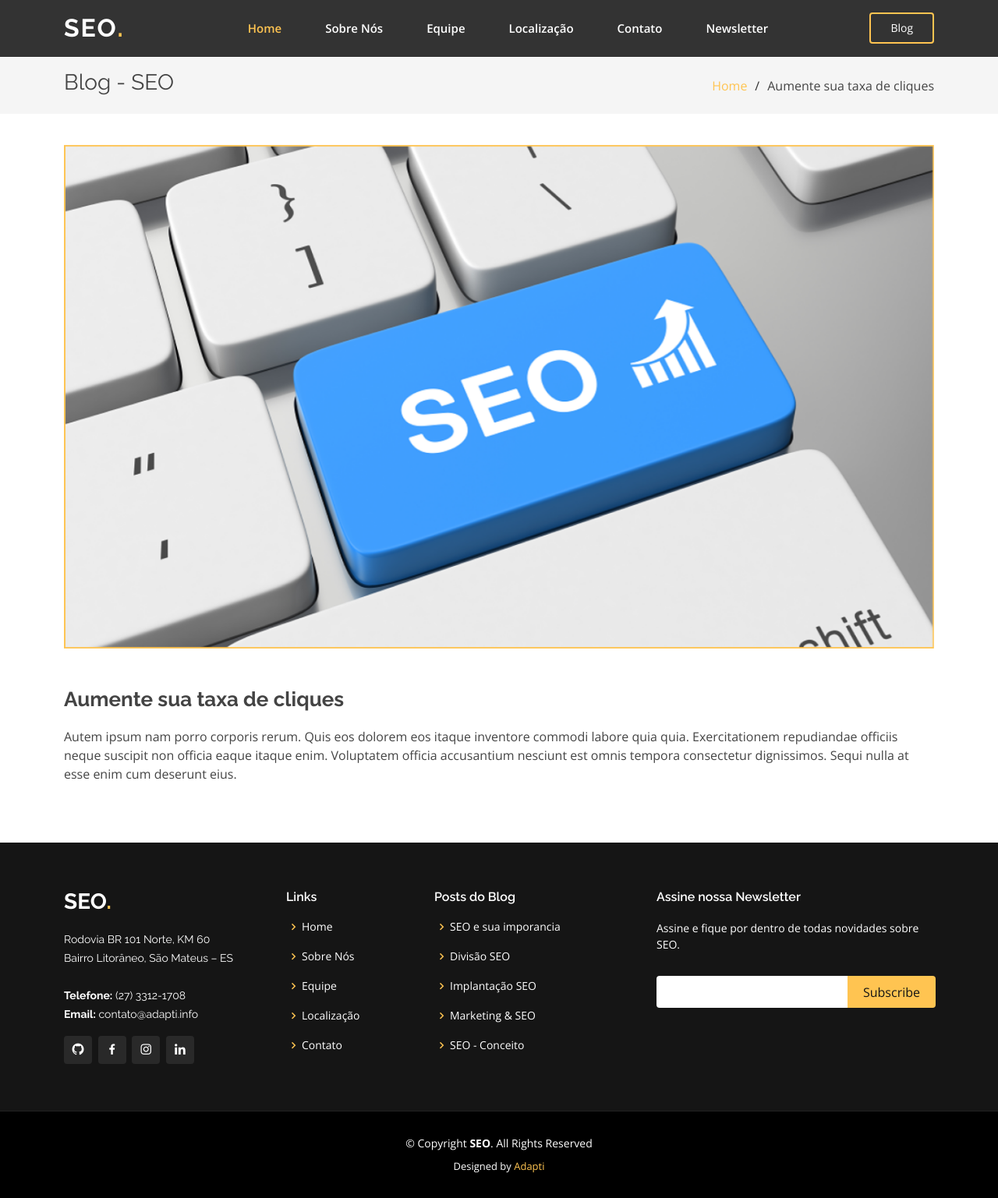
After one commit to hudsoncratz/seo-project, a Laravel app: page /blog2 in a window 1280 px wide. The commit adds this page. Shown: the whole page at 78% size. Run offline with Laravel 8, Linux system fonts and the light colour scheme.

Commit message:
Alterações - add page - blog 1 2 3

```diff
--- /dev/null
+++ b/resources/views/blog2.blade.php
@@ -0,0 +1,218 @@
+<!DOCTYPE html>
+<html lang="en">
+
+<head>
+  <meta charset="utf-8">
+  <meta content="width=device-width, initial-scale=1.0" name="viewport">
+
+  <title>SEO</title>
+  <meta content="Aprenda técnicas de SEO com os maiores nomes do mercado. Aumente o ranqueamento do seu site e faça seu CTR ir às alturas!" name="description">
+  <meta content="seo, ranqueamento, taxa de cliques, performance" name="keywords">
+
+  <!-- Favicons -->
+  <link href="assets/img/favicon.png" rel="icon">
+  <link href="assets/img/apple-touch-icon.png" rel="apple-touch-icon">
+
+  <!-- Google Fonts -->
+  <link href="https://fonts.googleapis.com/css?family=Open+Sans:300,300i,400,400i,600,600i,700,700i|Raleway:300,300i,400,400i,500,500i,600,600i,700,700i|Poppins:300,300i,400,400i,500,500i,600,600i,700,700i" rel="stylesheet">
+
+  <!-- Vendor CSS Files -->
+  <link href="assets/vendor/bootstrap/css/bootstrap.min.css" rel="stylesheet">
+  <link href="assets/vendor/icofont/icofont.min.css" rel="stylesheet">
+  <link href="assets/vendor/boxicons/css/boxicons.min.css" rel="stylesheet">
+  <link href="assets/vendor/owl.carousel/assets/owl.carousel.min.css" rel="stylesheet">
+  <link href="assets/vendor/venobox/venobox.css" rel="stylesheet">
+  <link href="assets/vendor/remixicon/remixicon.css" rel="stylesheet">
+  <link href="assets/vendor/aos/aos.css" rel="stylesheet">
+
+  <!-- Template Main CSS File -->
+  <link href="assets/css/style.css" rel="stylesheet">
+
+  <!-- =======================================================
+  * Template Name: Gp - v3.0.0
+  * Template URL: https://bootstrapmade.com/gp-free-multipurpose-html-bootstrap-template/
+  * Author: BootstrapMade.com
+  * License: https://bootstrapmade.com/license/
+  ======================================================== -->
+</head>
+
+<body>
+
+  <!-- ======= Header ======= -->
+  <header id="header" class="fixed-top header-inner-pages">
+    <div class="container d-flex align-items-center justify-content-between">
+
+      <h1 class="logo"><a href="index.html">SEO<span>.</span></a></h1>
+      <!-- Uncomment below if you prefer to use an image logo -->
+      <!-- <a href="index.html" class="logo"><img src="assets/img/logo.png" alt="" class="img-fluid"></a>-->
+
+      <nav class="nav-menu d-none d-lg-block">
+        <ul>
+          <li class="active"><a href="/">Home</a></li>
+          <li> </li>
+          <li><a href="#about">Sobre Nós</a></li> <!--#portifolio-->
+          <li> </li>
+          <li><a href="#team">Equipe</a></li> <!--#about-->
+          <li> </li>
+          <li><a href="#contact">Localização</a></li> <!-- #services-->
+          <li> </li>
+          <li><a href="#contact">Contato</a></li> <!--#portifolio  -->
+          <li> </li>
+          <li><a href="#footer">Newsletter</a></li> <!--#portifolio  -->
+      </nav><!-- .nav-menu -->
+
+      <a href="#services" class="get-started-btn scrollto">Blog</a>
+
+    </div>
+  </header><!-- End Header -->
+
+  <main id="main">
+
+    <!-- ======= Breadcrumbs ======= -->
+    <section id="breadcrumbs" class="breadcrumbs">
+      <div class="container">
+
+        <div class="d-flex justify-content-between align-items-center">
+          <h2>Blog - SEO</h2>
+          <ol>
+            <li><a href="index.html">Home</a></li>
+            <li>Aumente sua taxa de cliques</li>
+          </ol>
+        </div>
+
+      </div>
+    </section><!-- End Breadcrumbs -->
+
+    <!-- ======= Portfolio Details Section ======= -->
+    <section id="portfolio-details" class="portfolio-details">
+      <div class="container" data-aos="fade-up">
+
+        <div class="portfolio-details-container">
+
+          <div class="owl-carousel portfolio-details-carousel">
+            <img src="assets/img/portfolio/cliques.png" class="img-fluid" alt="">
+            <!--<img src="assets/img/portfolio/portfolio-details-2.jpg" class="img-fluid" alt="">
+            <img src="assets/img/portfolio/portfolio-details-3.jpg" class="img-fluid" alt="">
+            -->
+          </div>
+          <!--
+          <div class="portfolio-info">
+            <h3>Project information</h3>
+            <ul>
+              <li><strong>Category</strong>: Web design</li>
+              <li><strong>Client</strong>: ASU Company</li>
+              <li><strong>Project date</strong>: 01 March, 2020</li>
+              <li><strong>Project URL</strong>: <a href="#">www.example.com</a></li>
+            </ul>
+          </div>
+        -->
+
+        </div>
+
+        <div class="portfolio-description">
+          <h2>Aumente sua taxa de cliques</h2>
+          <p>
+            Autem ipsum nam porro corporis rerum. Quis eos dolorem eos itaque inventore commodi labore quia quia. Exercitationem repudiandae officiis neque suscipit non officia eaque itaque enim. Voluptatem officia accusantium nesciunt est omnis tempora consectetur dignissimos. Sequi nulla at esse enim cum deserunt eius.
+          </p>
+        </div>
+
+      </div>
+    </section><!-- End Portfolio Details Section -->
+
+  </main><!-- End #main -->
+
+  <!-- ======= Footer ======= -->
+  <footer id="footer">
+    <div class="footer-top">
+      <div class="container">
+        <div class="row">
+
+          <div class="col-lg-3 col-md-6">
+            <div class="footer-info">
+              <h3>SEO<span>.</span></h3>
+              <p>
+                Rodovia BR 101 Norte, KM 60  <br>
+                Bairro Litorâneo, São Mateus – ES<br><br>
+                <strong>Telefone:</strong> (27) 3312-1708<br>
+                <strong>Email:</strong> contato@adapti.info<br>
+              </p>
+              <div class="social-links mt-3">
+                <a href="https://github.com/adaptiOficial" class="twitter"><i class="bx bxl-github"></i></a>
+                <a href="https://www.facebook.com/AdaptiEmpresaJr" class="facebook"><i class="bx bxl-facebook"></i></a>
+                <a href="https://www.instagram.com/adaptiempresajr/" class="instagram"><i class="bx bxl-instagram"></i></a>
+                <!-- <a href="#" class="google-plus"><i class="bx bxl-skype"></i></a>  -->
+                <a href="https://www.linkedin.com/company/adaptiempresajr/" class="linkedin"><i class="bx bxl-linkedin"></i></a>
+              </div>
+            </div>
+          </div>
+
+          <div class="col-lg-2 col-md-6 footer-links">
+            <h4>Links</h4>
+            <ul>
+              <li><i class="bx bx-chevron-right"></i> <a href="/">Home</a></li>
+              <li><i class="bx bx-chevron-right"></i> <a href="#about">Sobre Nós</a></li>
+              <li><i class="bx bx-chevron-right"></i> <a href="#team">Equipe</a></li>
+              <li><i class="bx bx-chevron-right"></i> <a href="#contact">Localização</a></li>
+              <li><i class="bx bx-chevron-right"></i> <a href="#contact">Contato</a></li>
+            </ul>
+          </div>
+
+          <div class="col-lg-3 col-md-6 footer-links">
+            <h4>Posts do Blog</h4>
+            <ul>
+              <li><i class="bx bx-chevron-right"></i> <a href="#">SEO e sua imporancia</a></li>
+              <li><i class="bx bx-chevron-right"></i> <a href="#">Divisão SEO</a></li>
+              <li><i class="bx bx-chevron-right"></i> <a href="#">Implantação SEO</a></li>
+              <li><i class="bx bx-chevron-right"></i> <a href="#">Marketing & SEO</a></li>
+              <li><i class="bx bx-chevron-right"></i> <a href="#">SEO - Conceito</a></li>
+            </ul>
+          </div>
+
+          <div class="col-lg-4 col-md-6 footer-newsletter">
+            <h4>Assine nossa Newsletter</h4>
+            <p>Assine e fique por dentro de todas novidades sobre SEO.</p>
+            <form action="" method="post">
+              <input type="email" name="email"><input type="submit" value="Subscribe">
+            </form>
+
+          </div>
+
+        </div>
+      </div>
+    </div>
+
+    <div class="container">
+      <div class="copyright">
+        &copy; Copyright <strong><span>SEO</span></strong>. All Rights Reserved
+      </div>
+      <div class="credits">
+        <!-- All the links in the footer should remain intact. -->
+        <!-- You can delete the links only if you purchased the pro version. -->
+        <!-- Licensing information: https://bootstrapmade.com/license/ -->
+        <!-- Purchase the pro version with working PHP/AJAX contact form: https://bootstrapmade.com/gp-free-multipurpose-html-bootstrap-template/ -->
+        Designed by <a href="https://www.adapti.info/">Adapti</a>
+      </div>
+    </div>
+  </footer><!-- End Footer -->
+
+  <a href="#" class="back-to-top"><i class="ri-arrow-up-line"></i></a>
+  <div id="preloader"></div>
+
+  <!-- Vendor JS Files -->
+  <script src="assets/vendor/jquery/jquery.min.js"></script>
+  <script src="assets/vendor/bootstrap/js/bootstrap.bundle.min.js"></script>
+  <script src="assets/vendor/jquery.easing/jquery.easing.min.js"></script>
+  <script src="assets/vendor/php-email-form/validate.js"></script>
+  <script src="assets/vendor/owl.carousel/owl.carousel.min.js"></script>
+  <script src="assets/vendor/isotope-layout/isotope.pkgd.min.js"></script>
+  <script src="assets/vendor/venobox/venobox.min.js"></script>
+  <script src="assets/vendor/waypoints/jquery.waypoints.min.js"></script>
+  <script src="assets/vendor/counterup/counterup.min.js"></script>
+  <script src="assets/vendor/aos/aos.js"></script>
+
+  <!-- Template Main JS File -->
+  <script src="assets/js/main.js"></script>
+
+</body>
+
+</html>
--- a/resources/views/welcome.blade.php
+++ b/resources/views/welcome.blade.php
@@ -343,7 +343,7 @@
           <div class="col-lg-4 col-md-6 d-flex align-items-stretch mt-4 mt-md-0" data-aos="zoom-in" data-aos-delay="200">
             <div class="icon-box">
               <div class="icon"><i class="bx bx-file"></i></div>
-              <h4><a href=""> Dados estruturados</a></h4>
+              <h4><a href="/blog2"> Dados estruturados</a></h4>
               <p>Aumente o alcance do seu site, mostre-o na primeira página</p>
             </div>
           </div>
@@ -351,7 +351,7 @@
           <div class="col-lg-4 col-md-6 d-flex align-items-stretch mt-4 mt-lg-0" data-aos="zoom-in" data-aos-delay="300">
             <div class="icon-box">
               <div class="icon"><i class="bx bx-file"></i></div>
-              <h4><a href="">Performance</a></h4>
+              <h4><a href="/blog3">Performance</a></h4>
               <p>Comprima suas imagens e diminua o tempo de carregamento do site</p>
             </div>
           </div>
--- a/routes/web.php
+++ b/routes/web.php
@@ -19,4 +19,16 @@ Route::get("/blog", function() {
     return view("portfolio-details");
 })->name("blog");
 
+Route::get("/blog2", function() {
+    return view("blog2");
+})->name("blog2");
+
+
+
+Route::get("/blog3", function() {
+    return view("blog3");
+})->name("blog3");
+
+
+
 Route::get('/portfolio',['as' => 'home.portfolio', 'uses' => 'HomeController@portfolio']);
```
Also changed, not shown: resources/views/blog3.blade.php (added, +218 -0 lines).
